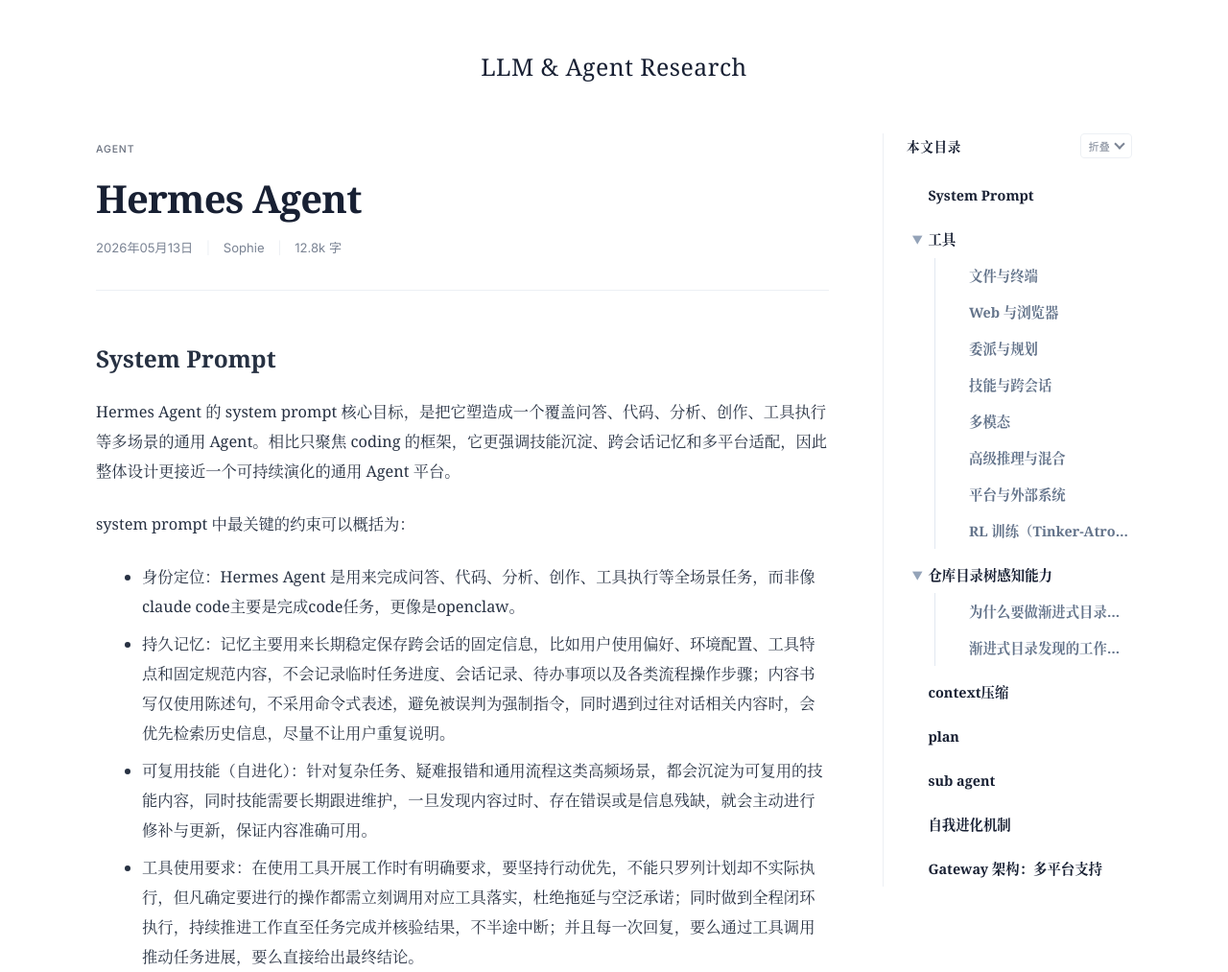
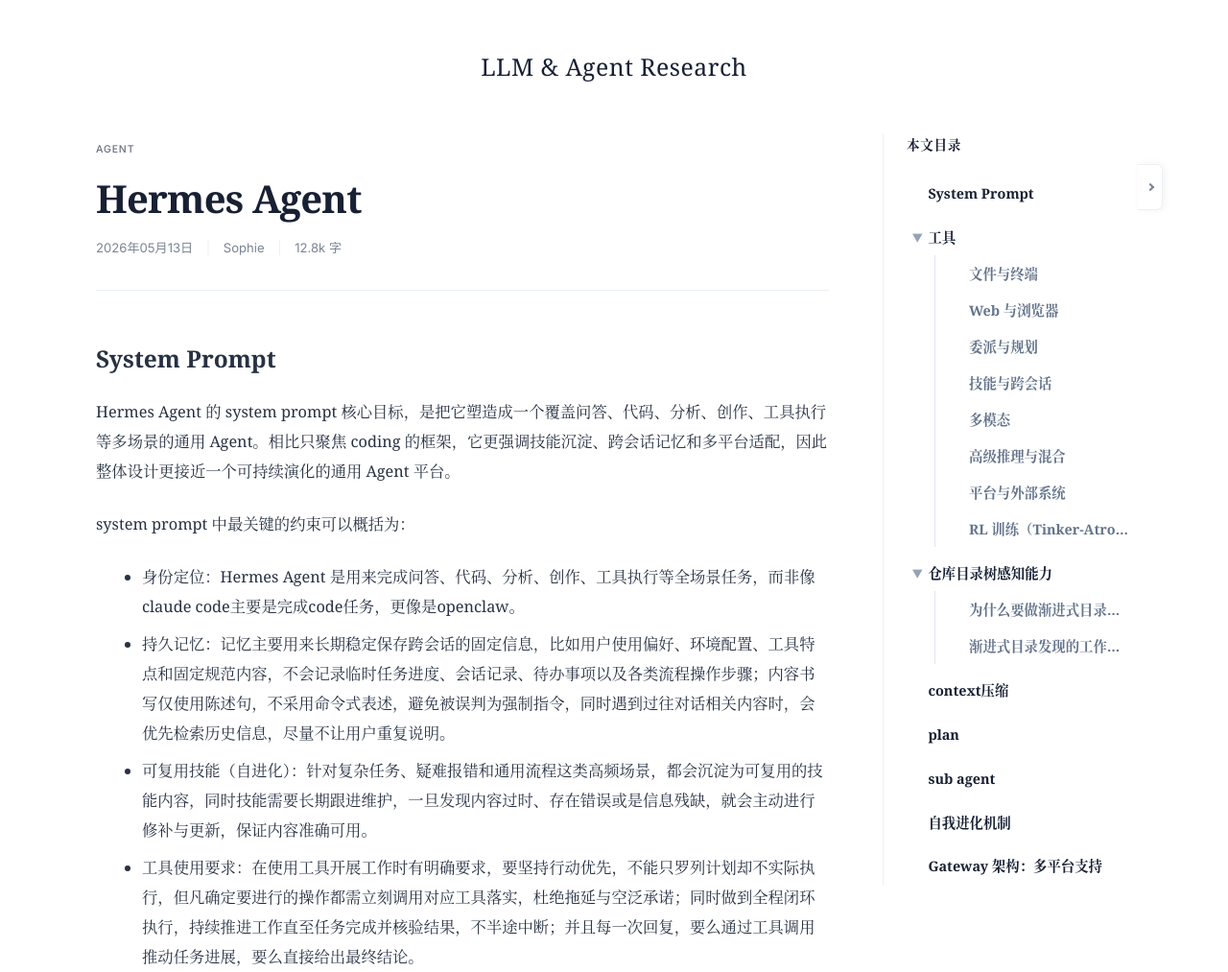
Before and after one commit to agent-2026-sophie/agent_sendiment, a Jekyll site: the page built from _agent_posts/2026/05/2026-05-13-hermes-agent.md, in a window 1280 px wide and 1400 px high. Shown: the top 1013 px of the window at 96% size. Built offline with Jekyll 4.4.1, drawn with Linux system fonts in a browser that asks for light colours.

Commit message:
style: optimize TOC hierarchy, code block UX, table scrolling and add TOC collapse feature

```diff
--- a/_layouts/post.html
+++ b/_layouts/post.html
@@ -13,7 +13,10 @@ layout: default
 {% endif %}
 
 <div class="container post-container">
-  <div class="post-layout-wrapper">
+  <div class="post-layout-wrapper" id="postLayoutWrapper">
+    <button type="button" class="post-sidebar-toggle" id="postSidebarToggle" aria-label="收起侧边栏">
+      <span class="toggle-arrow"></span>
+    </button>
     <article class="post-main-content">
       <header class="post-header">
         <div class="post-header-tag">
@@ -55,9 +58,6 @@ layout: default
         <div class="post-outline" data-post-toc hidden>
           <div class="post-outline-header">
             <h3 class="post-outline-title">本文目录</h3>
-            <button type="button" class="post-toc-global-toggle" id="postTocGlobalToggle" aria-label="折叠目录">
-              <span class="toggle-icon"></span>
-            </button>
           </div>
           <nav class="post-toc-nav" id="postTocNav">
             <ul class="post-toc-list" data-post-toc-list></ul>
--- a/assets/css/style.css
+++ b/assets/css/style.css
@@ -886,15 +886,73 @@ body.is-search-open {
   gap: 3.5rem;
   align-items: start;
   justify-content: center;
+  position: relative;
+  transition: grid-template-columns 0.3s ease, gap 0.3s ease;
+}
+
+.post-layout-wrapper.is-post-sidebar-collapsed {
+  grid-template-columns: minmax(0, 1000px);
+  gap: 0;
+}
+
+.post-layout-wrapper.is-post-sidebar-collapsed .post-sidebar {
+  display: none;
+}
+
+.post-sidebar-toggle {
+  position: absolute;
+  right: -2rem;
+  top: 2rem;
+  width: 1.6rem;
+  height: 3rem;
+  background: white;
+  border: 1px solid var(--border-color);
+  border-left: 0;
+  border-radius: 0 6px 6px 0;
+  cursor: pointer;
+  display: flex;
+  align-items: center;
+  justify-content: center;
+  z-index: 100;
+  color: var(--text-muted);
+  box-shadow: 2px 0 8px rgba(0,0,0,0.05);
+  transition: all 0.3s ease;
+}
+
+.post-layout-wrapper.is-post-sidebar-collapsed .post-sidebar-toggle {
+  right: 0;
+  border-left: 1px solid var(--border-color);
+  border-radius: 6px;
+}
+
+.post-sidebar-toggle:hover {
+  color: var(--primary-color);
+  background: #f8fafc;
+}
+
+.post-sidebar-toggle .toggle-arrow {
+  display: block;
+  width: 6px;
+  height: 6px;
+  border-right: 2px solid currentColor;
+  border-bottom: 2px solid currentColor;
+  transform: rotate(-45deg);
+  transition: transform 0.3s ease;
+}
+
+.post-layout-wrapper.is-post-sidebar-collapsed .post-sidebar-toggle .toggle-arrow {
+  transform: rotate(135deg);
 }
 
 .post-main-content {
   min-width: 0;
+  width: 100%;
 }
 
 .post-sidebar {
   position: sticky;
   top: 2rem;
+  width: 260px;
 }
 
 .post-sidebar-sticky {
@@ -918,54 +976,8 @@ body.is-search-open {
   font-weight: 700;
 }
 
-.post-toc-global-toggle {
-  display: flex; /* Always show toggle */
-  background: transparent;
-  border: 1px solid var(--border-color);
-  border-radius: 4px;
-  padding: 4px 8px;
-  cursor: pointer;
-  color: var(--text-muted);
-  transition: all 0.2s ease;
-  align-items: center;
-  justify-content: center;
-  gap: 6px;
-}
-
-.post-toc-global-toggle::before {
-  content: "折叠";
-  font-size: 0.7rem;
-  font-weight: 500;
-}
-
-.post-outline.is-collapsed .post-toc-global-toggle::before {
-  content: "展开";
-}
-
-.post-toc-global-toggle:hover {
-  color: var(--primary-color);
-  border-color: var(--primary-color);
-  background: #f1f5f9;
-}
-
-.post-toc-global-toggle .toggle-icon {
-  display: block;
-  width: 8px;
-  height: 8px;
-  border-right: 2px solid currentColor;
-  border-bottom: 2px solid currentColor;
-  transform: rotate(45deg);
-  transition: transform 0.3s ease;
-  margin-top: -4px;
-}
-
-.post-outline.is-collapsed .post-toc-global-toggle .toggle-icon {
-  transform: rotate(-135deg);
-  margin-top: 2px;
-}
-
-.post-outline.is-collapsed .post-toc-nav {
-  display: none;
+.post-outline {
+  margin-bottom: 2rem;
 }
 
 @media (max-width: 900px) {
@@ -974,7 +986,6 @@ body.is-search-open {
     border: 1px solid var(--border-color);
     padding: 1rem;
     border-radius: 8px;
-    margin-bottom: 2rem;
   }
 }
 
--- a/assets/js/main.js
+++ b/assets/js/main.js
@@ -259,18 +259,30 @@ document.addEventListener('DOMContentLoaded', function() {
       const tocItems = buildToc();
       tocSection.hidden = false;
 
-      // Global TOC Toggle (Collapse/Expand)
-      const globalToggle = document.getElementById('postTocGlobalToggle');
-      if (globalToggle && tocSection) {
-        globalToggle.addEventListener('click', function() {
-          const isCollapsed = tocSection.classList.toggle('is-collapsed');
-          globalToggle.setAttribute('aria-expanded', !isCollapsed);
+      // Post Sidebar Horizontal Toggle
+      const sidebarToggle = document.getElementById('postSidebarToggle');
+      const layoutWrapper = document.getElementById('postLayoutWrapper');
+      const postStorageKey = 'post-sidebar-collapsed';
+
+      if (sidebarToggle && layoutWrapper) {
+        const setPostSidebarState = function(collapsed) {
+          layoutWrapper.classList.toggle('is-post-sidebar-collapsed', collapsed);
+          sidebarToggle.setAttribute('aria-expanded', String(!collapsed));
+          localStorage.setItem(postStorageKey, String(collapsed));
+        };
+
+        // Initialize state
+        const isCollapsed = localStorage.getItem(postStorageKey) === 'true';
+        setPostSidebarState(isCollapsed);
+
+        sidebarToggle.addEventListener('click', function() {
+          const currentState = layoutWrapper.classList.contains('is-post-sidebar-collapsed');
+          setPostSidebarState(!currentState);
         });
 
         // Auto-collapse on small screens
         if (window.innerWidth <= 900) {
-          tocSection.classList.add('is-collapsed');
-          globalToggle.setAttribute('aria-expanded', 'false');
+          setPostSidebarState(true);
         }
       }
 
```
